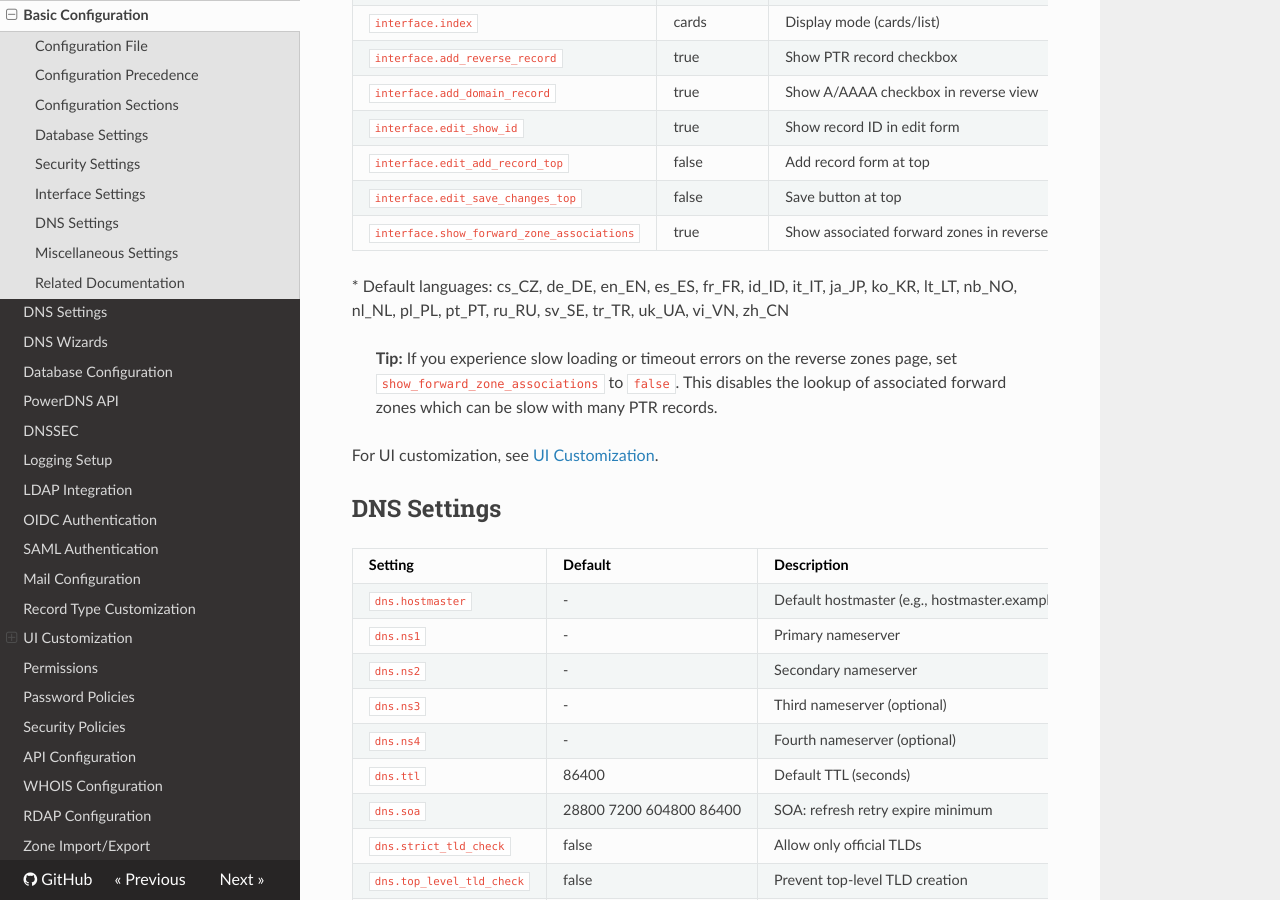
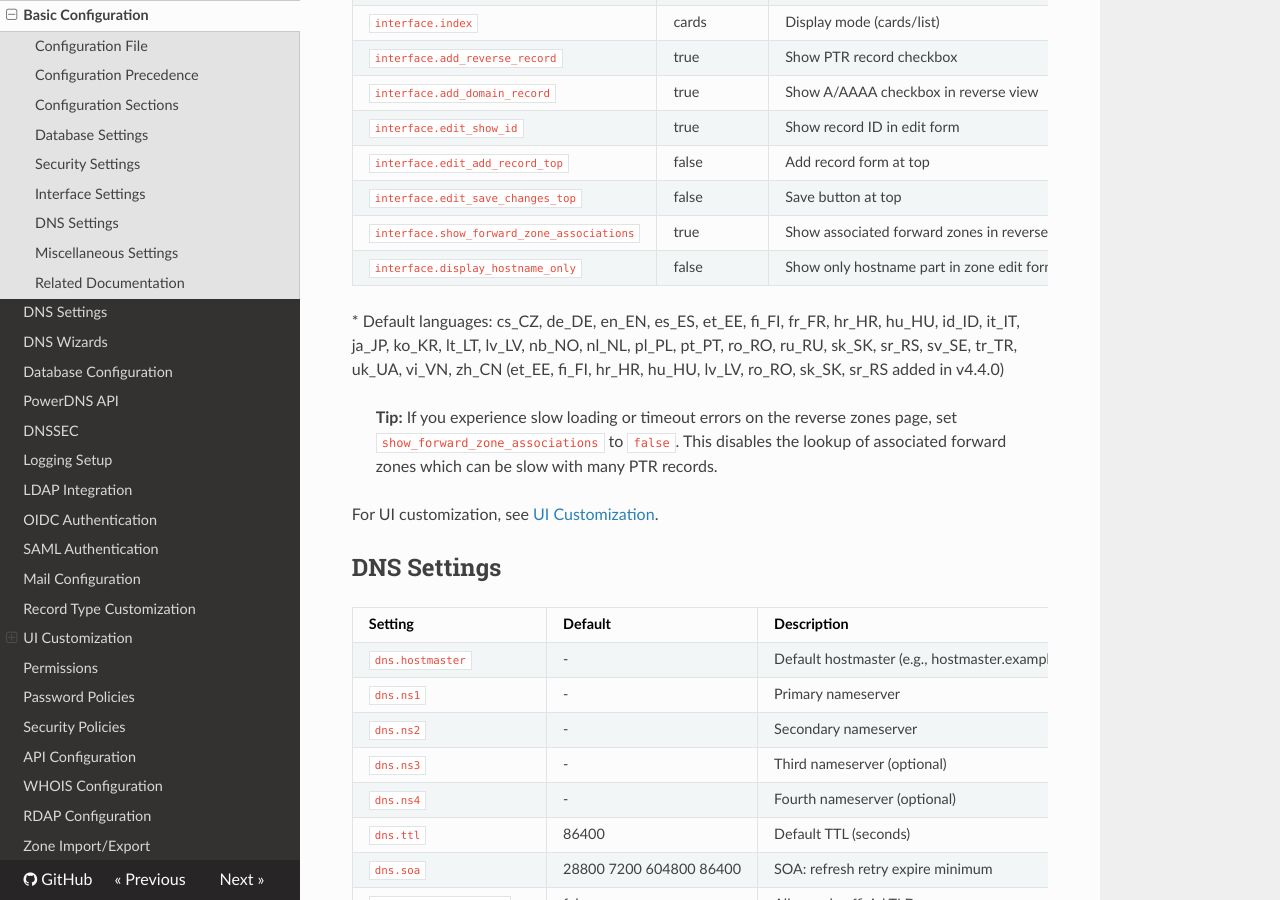
Before and after one commit to poweradmin/poweradmin-docs, an MkDocs documentation site: the page built from docs/configuration/basic.md, in a window 1280 px wide and 900 px high, scrolled down 2996 px. Built offline with MkDocs 1.6.1, drawn with Linux system fonts in a browser that asks for light colours; nearby versions of some CDN libraries.

Commit message:
docs(basic): document display_hostname_only and v4.4.0 locales

```diff
--- a/docs/configuration/basic.md
+++ b/docs/configuration/basic.md
@@ -112,8 +112,9 @@ For password policies and MFA settings, see [Security Policies](security-policie
 | `interface.edit_add_record_top` | false | Add record form at top |
 | `interface.edit_save_changes_top` | false | Save button at top |
 | `interface.show_forward_zone_associations` | true | Show associated forward zones in reverse zone list (v4.0.5+) |
+| `interface.display_hostname_only` | false | Show only hostname part in zone edit form (strips zone suffix). Site-wide default; from v4.4.0 each user can override this in their account preferences. |
 
-\* Default languages: cs_CZ, de_DE, en_EN, es_ES, fr_FR, id_ID, it_IT, ja_JP, ko_KR, lt_LT, nb_NO, nl_NL, pl_PL, pt_PT, ru_RU, sv_SE, tr_TR, uk_UA, vi_VN, zh_CN
+\* Default languages: cs_CZ, de_DE, en_EN, es_ES, et_EE, fi_FI, fr_FR, hr_HR, hu_HU, id_ID, it_IT, ja_JP, ko_KR, lt_LT, lv_LV, nb_NO, nl_NL, pl_PL, pt_PT, ro_RO, ru_RU, sk_SK, sr_RS, sv_SE, tr_TR, uk_UA, vi_VN, zh_CN (et_EE, fi_FI, hr_HR, hu_HU, lv_LV, ro_RO, sk_SK, sr_RS added in v4.4.0)
 
 > **Tip:** If you experience slow loading or timeout errors on the reverse zones page, set `show_forward_zone_associations` to `false`. This disables the lookup of associated forward zones which can be slow with many PTR records.
 
```
